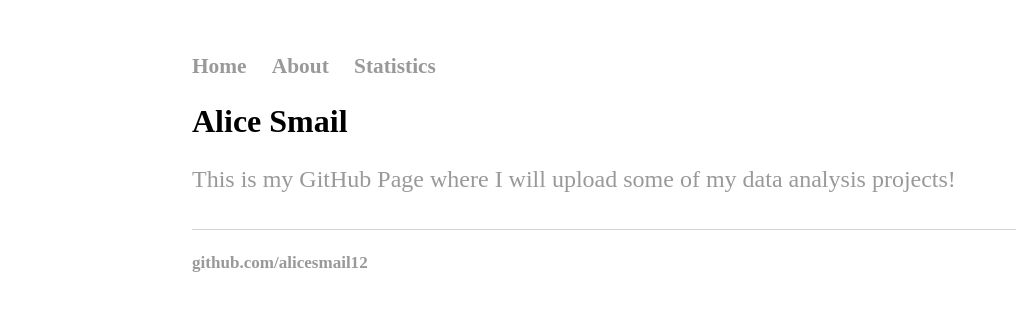
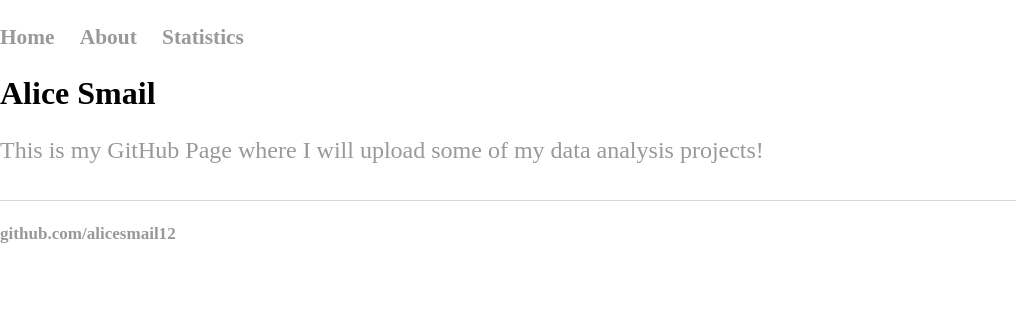
Before and after one commit to alicesmail12/alicesmail12.github.io, a Jekyll site: the page built from index.html, in a window 1280 px wide. Shown: the top 311 px of the page, without its empty margins (0-1016 px from the left). Built offline with Jekyll 4.4.1, drawn with Linux system fonts in a browser that asks for light colours; some web fonts are replaced.

Commit message:
Update main.css

```diff
--- a/css/main.css
+++ b/css/main.css
@@ -1,5 +1,4 @@
 @import url(https://fonts.googleapis.com/css2?family=Radio+Canada+Big);
-@import url(https://fonts.googleapis.com/css2?family=Radio+Canada+Big:ital,wght@0,400..700;1,400..700&display=swap);
 
 h1{
 font-size: 24pt;
@@ -14,8 +13,8 @@ line-height: 32px;
 }
 
 body {
-    margin: 50px auto;
-    width: 70%;
+    margin: 0px auto;
+    width: 100%;
     font-size: 16pt;
     font-family: 'Radio Canada Big';
     line-height: 32px;
```
